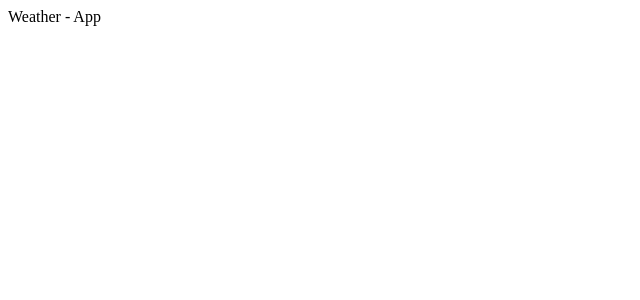
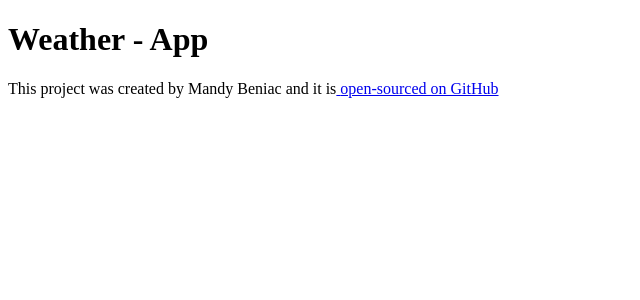
Before and after one commit to mbeniac/react-weather-app-Mandy, a React (Create React App) app: page / in a window 1280 px wide. Shown: the top 300 px of the page, without its empty margins (0-640 px from the left). Built offline with nearby package versions, Linux system fonts and the light colour scheme.

Commit message:
added github url

```diff
--- a/src/App.js
+++ b/src/App.js
@@ -2,5 +2,19 @@ import React from "react";
 import "./App.css";
 
 export default function App() {
-  return <div className="App">Weather - App</div>;
+  return (
+    <div className="App">
+      <h1>Weather - App</h1>
+      <p>
+        This project was created by Mandy Beniac and it is
+        <a
+          href="https://github.com/mbeniac/react-weather-app-Mandy"
+          target="_block"
+        >
+          {" "}
+          open-sourced on GitHub{" "}
+        </a>
+      </p>
+    </div>
+  );
 }
```
